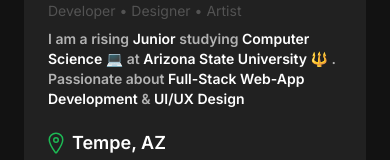
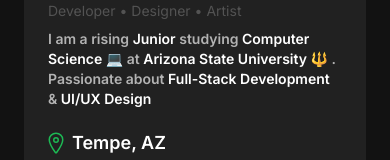
Before and after one commit to LuaanNguyen/luannguyen-portfolio, a Next.js app: page / in a window 390 px wide. Shown: the part 423-583 px from the top of the page. Built offline with nearby package versions, Linux system fonts and the light colour scheme.

Commit message:
Fixed Responsive Projects

```diff
--- a/src/app/components/sections/OpenedExperienceItem.tsx
+++ b/src/app/components/sections/OpenedExperienceItem.tsx
@@ -42,7 +42,7 @@ export default function OpenedExperienceItem({
           <MdClose className="text-2xl" />
         </button>
       </div>
-      <section className="flex flex-row flex-wrap gap-5 p-2 max-md:items-center max-md:justify-center">
+      <section className="flex flex-row flex-wrap gap-5 p-2 max-md:items-center justify-around">
         {personalProjects.map((project) => (
           <Link target="_blank" key={project.title} href={project.href}>
             <div className="relative w-[250px] max-h-[500px] max-md:w-[350px] sm:hover:bg-spotify-gray-hover rounded-xl flex flex-col p-4 gap-2">
--- a/src/app/components/sections/ProfileCard.tsx
+++ b/src/app/components/sections/ProfileCard.tsx
@@ -105,11 +105,8 @@ function PersonalStatement() {
           Arizona State University 🔱{" "}
         </span>
         . Passionate about{" "}
-        <span className="text-spotify-white">
-          {" "}
-          Full-Stack Web-App Development{" "}
-        </span>
-        &<span className="text-spotify-white"> UI/UX Design</span>
+        <span className="text-spotify-white"> Full-Stack Development </span>&
+        <span className="text-spotify-white"> UI/UX Design</span>
       </h4>
     </div>
   );
```
